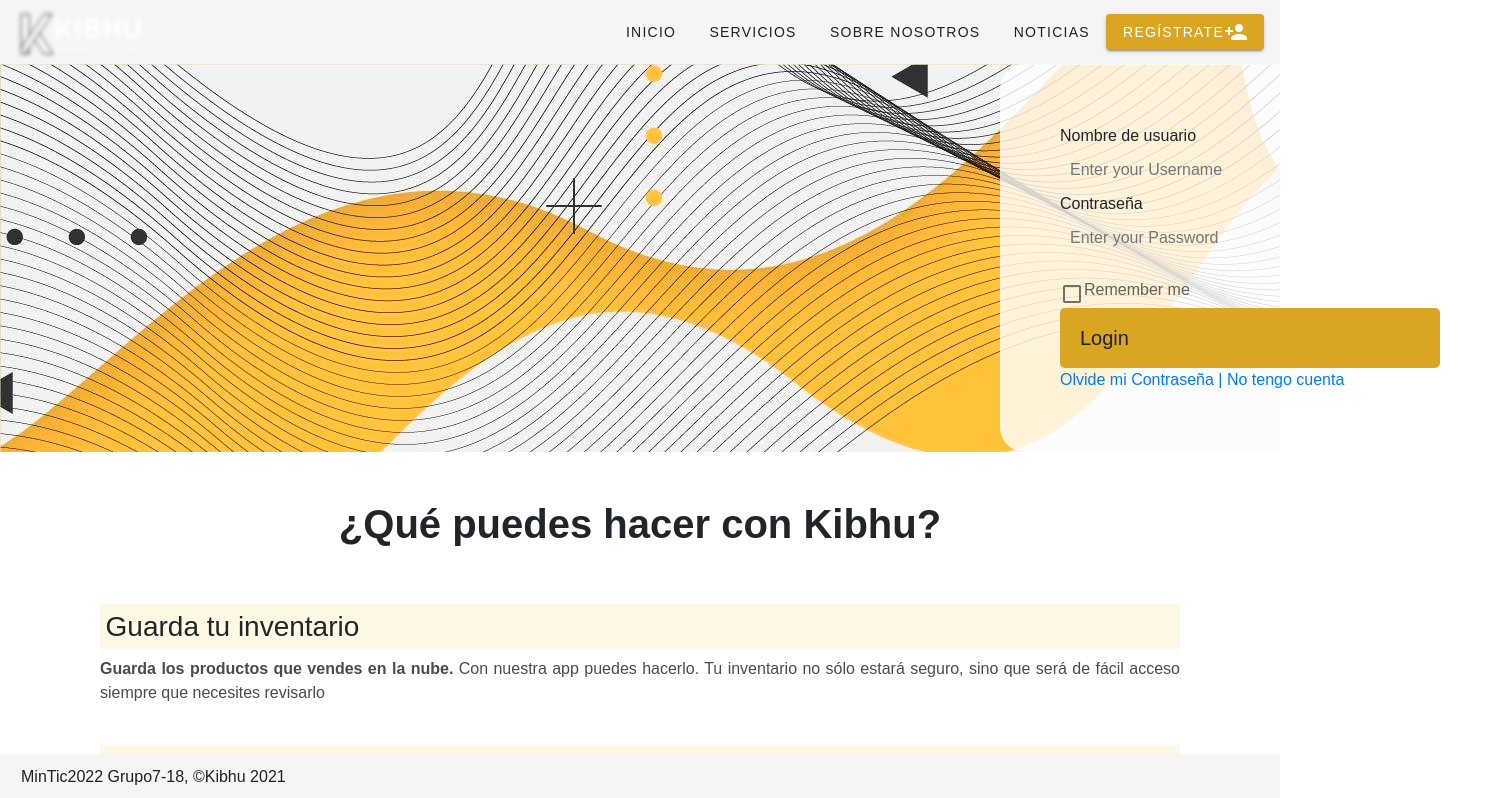
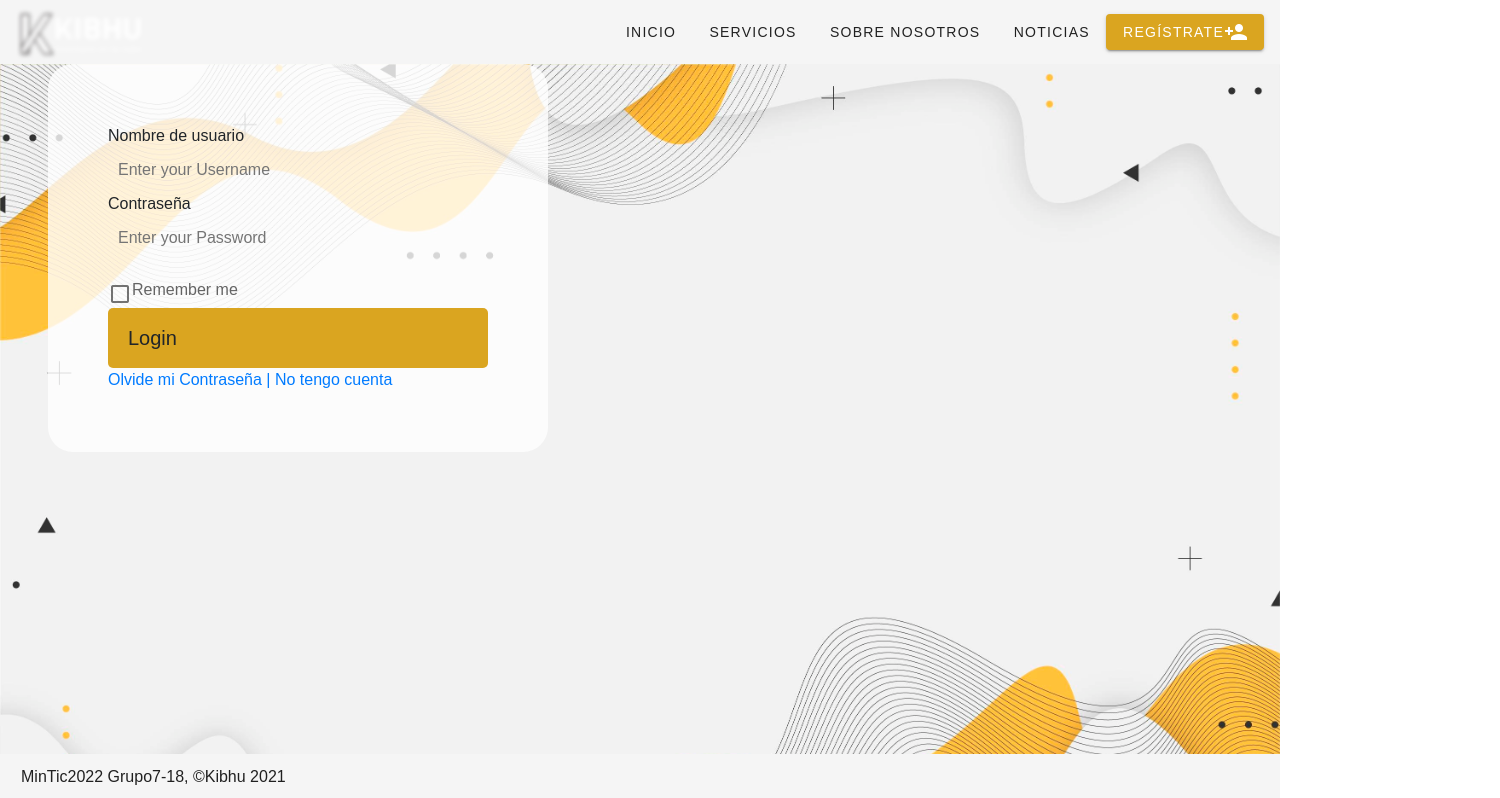
Before and after one commit to Acosticahub/VueGrupo7-18, a Vue app in the folder Frontend/kibhu/: page / in a window 1280 px wide. Shown: the top 798 px of the page, 1500 px wide, since content can reach past the window. Built offline with nearby package versions, Linux system fonts and the light colour scheme.

Commit message:
login correccion.

```diff
--- a/Frontend/kibhu/src/components/Web/LoginHome.vue
+++ b/Frontend/kibhu/src/components/Web/LoginHome.vue
@@ -1,6 +1,6 @@
     <template>
   <div class="login" id="LoginWeb">
-    <div class="contenedor">
+    <div class="contenedor ml-5">
       <span>Nombre de usuario</span>
       <input type="text" placeholder="Enter your Username" />
       <span>Contraseña</span>
@@ -29,11 +29,10 @@
 
 .contenedor {
   width: 500px;
-  position: relative;
-  right: -1000px;
   padding: 60px;
   border-radius: 25px;
   background-color:rgba(255, 255, 255, 0.8);
+
 
 }
 
@@ -87,8 +86,9 @@ p {
 }
 .login{
   background-image: url("../../assets/FondoLogin.jpg");
+  background-size: cover;
   width: 100%;
-  height: auto;
+  height: 800px;
   margin: 0;
 }
 
```
